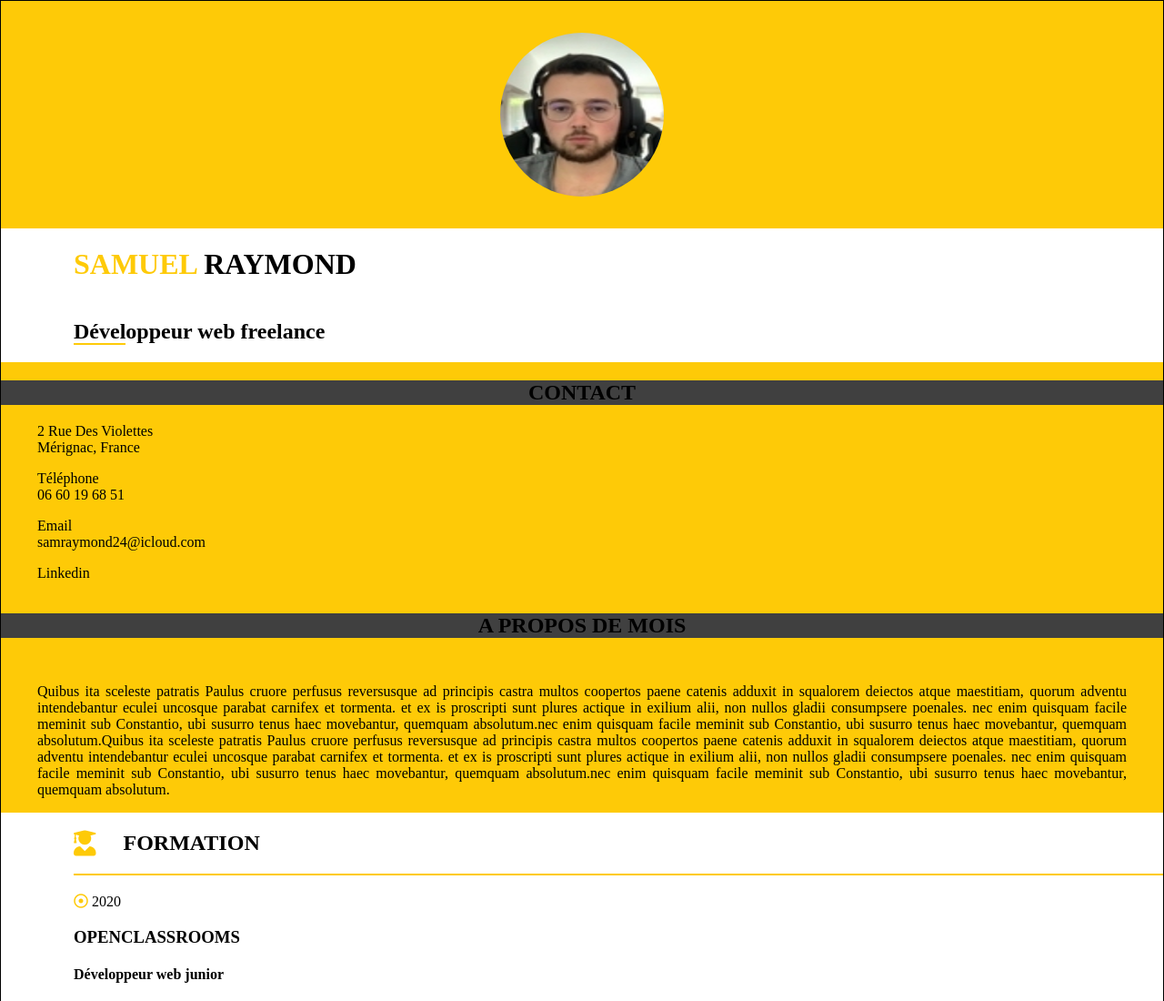
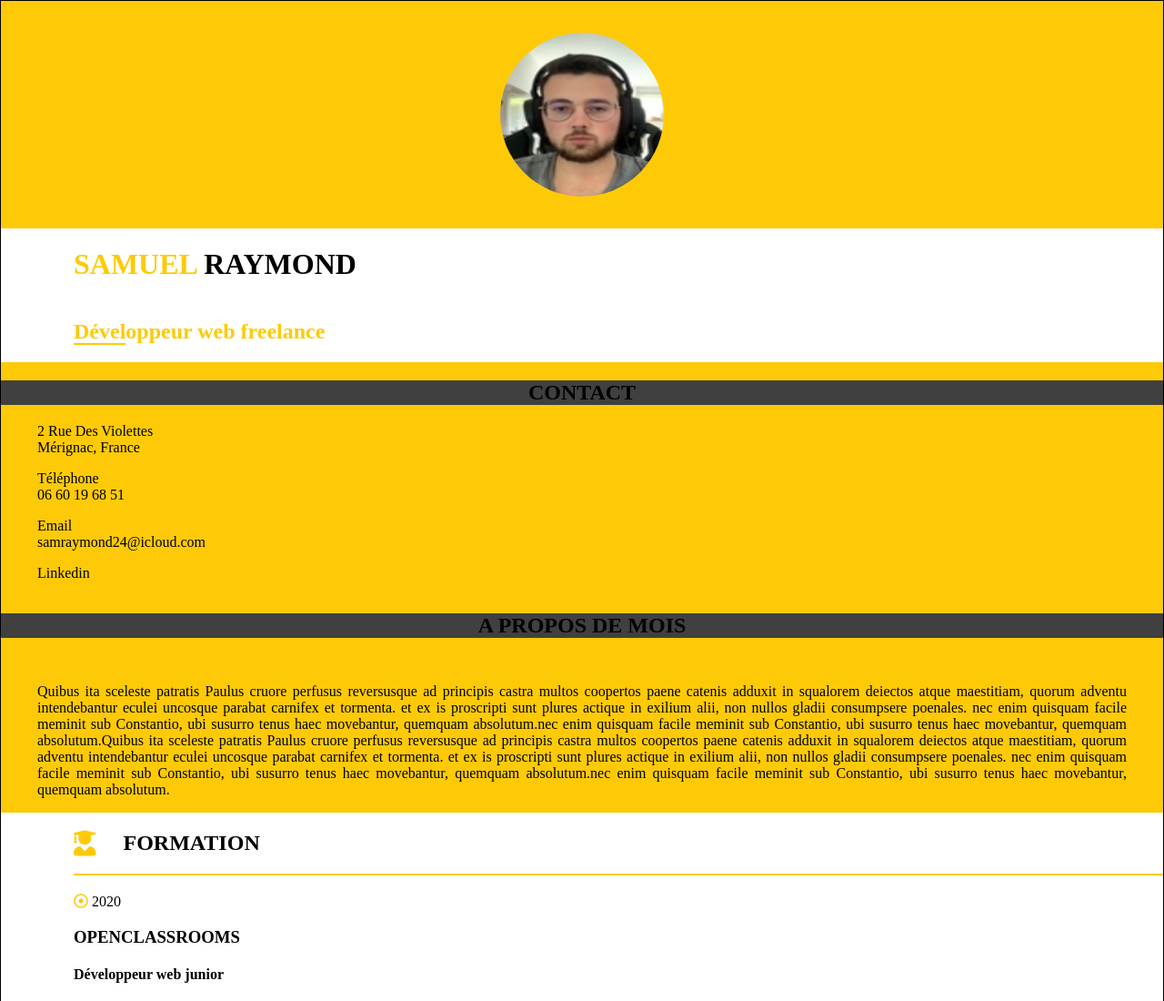
Before and after one commit to samdedi24/P2_Raymond_Samuel, a plain HTML site: page index.html in a window 1280 px wide. Shown: the top 1100 px of the page at 91% size. Drawn offline with Linux system fonts and the light colour scheme.

Commit message:
modfication trois

```diff
--- a/index.html
+++ b/index.html
@@ -3,8 +3,8 @@
 <head>
 	<title>RAYMOND SAMUEL</title>
 	<meta charset="utf-8">
+	<link rel="stylesheet" type="text/css" href="fontawesome/css/all.min.css">
 	<link rel="stylesheet" type="text/css" href="style.css">
-	<link rel="stylesheet" type="text/css" href="fontawesome/css/all.min.css">
 </head>
 <body>
 	<div class="page">
--- a/style.css
+++ b/style.css
@@ -61,6 +61,7 @@ h1
 header h2
 {
 	padding-left: 80px;
+	color: #FECA07;
 }
 
 .line
```
